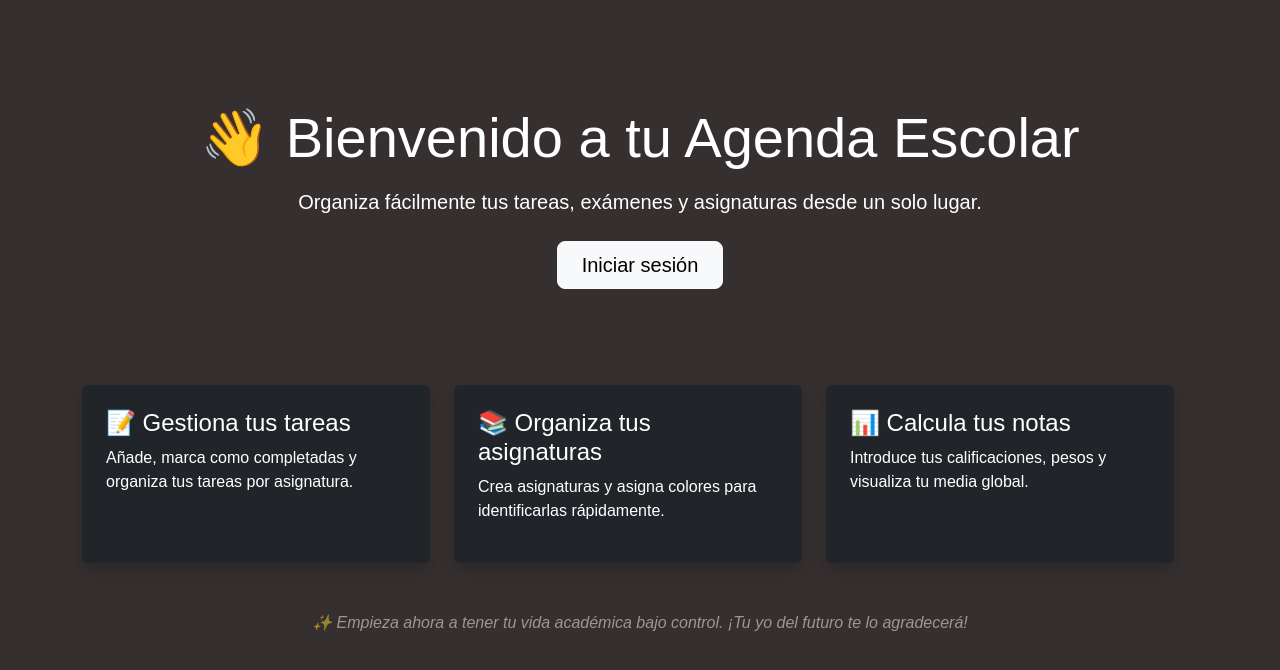
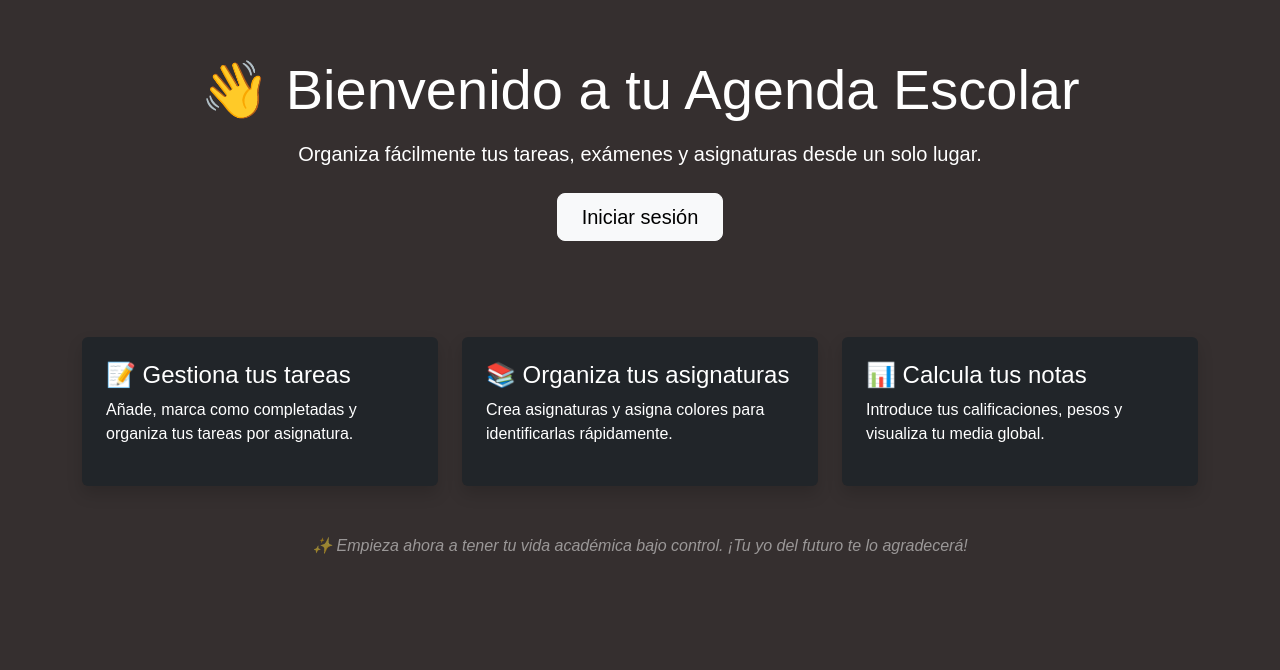
Before and after one commit to AlejandroRodriguez1998/Agenda, a Next.js app: page / in a window 1280 px wide. Shown: the top 670 px of the page. Built offline with nearby package versions, Linux system fonts and the light colour scheme; no server answers.

Commit message:
Mejoras mas diseño

```diff
--- a/components/auth/AuthForm.module.css
+++ b/components/auth/AuthForm.module.css
@@ -1,5 +1,5 @@
 .wrapper {
-  height: 77vh;
+  height: 73vh;
   display: flex;
   align-items: center;
   justify-content: center;
--- a/components/auth/AuthForm.tsx
+++ b/components/auth/AuthForm.tsx
@@ -31,7 +31,7 @@ export default function AuthForm() {
       return
     }
 
-    toast.success(isLogin ? 'Sesión iniciada' : 'Registro completado', {
+    toast.success(isLogin ? 'Bienvenido! 👋' : 'Registro completado', {
       style: {
         background: '#1a1a1a',
         color: '#fff',
--- a/pages/index.tsx
+++ b/pages/index.tsx
@@ -52,7 +52,7 @@ export default function InicioPage() {
       ) : (
         <div style={{ minHeight: '100vh', color: 'white' }}>
           {/* HERO */}
-          <div className="container py-5 d-flex flex-column justify-content-center align-items-center text-center">
+          <div className="container pb-5 d-flex flex-column justify-content-center align-items-center text-center">
             <h1 className="display-4 mb-3">👋 Bienvenido a tu Agenda Escolar</h1>
             <p className="lead mb-4">
               Organiza fácilmente tus tareas, exámenes y asignaturas desde un solo lugar.
--- a/styles/globals.css
+++ b/styles/globals.css
@@ -1,7 +1,14 @@
 * {
   touch-action: manipulation;
   box-sizing: border-box;
+}
+
+img,
+video,
+iframe {
   max-width: 100%;
+  height: auto;
+  display: block;
 }
 
 html, body {
@@ -41,6 +48,8 @@ html, body {
 .fc {
   border-radius: 6px;
   color: white;
+  margin-left: auto;
+  margin-right: auto;
 }
 
 .fc .fc-daygrid-day-number {
```
